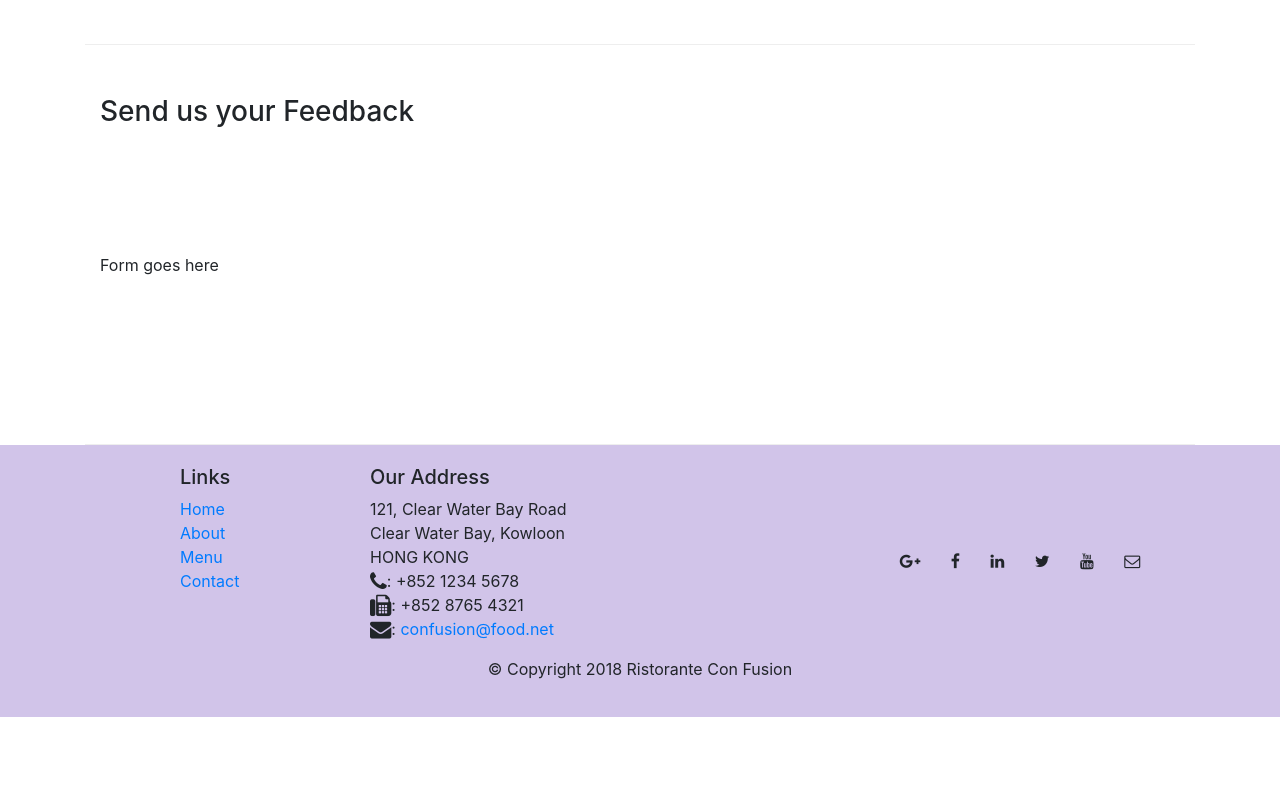
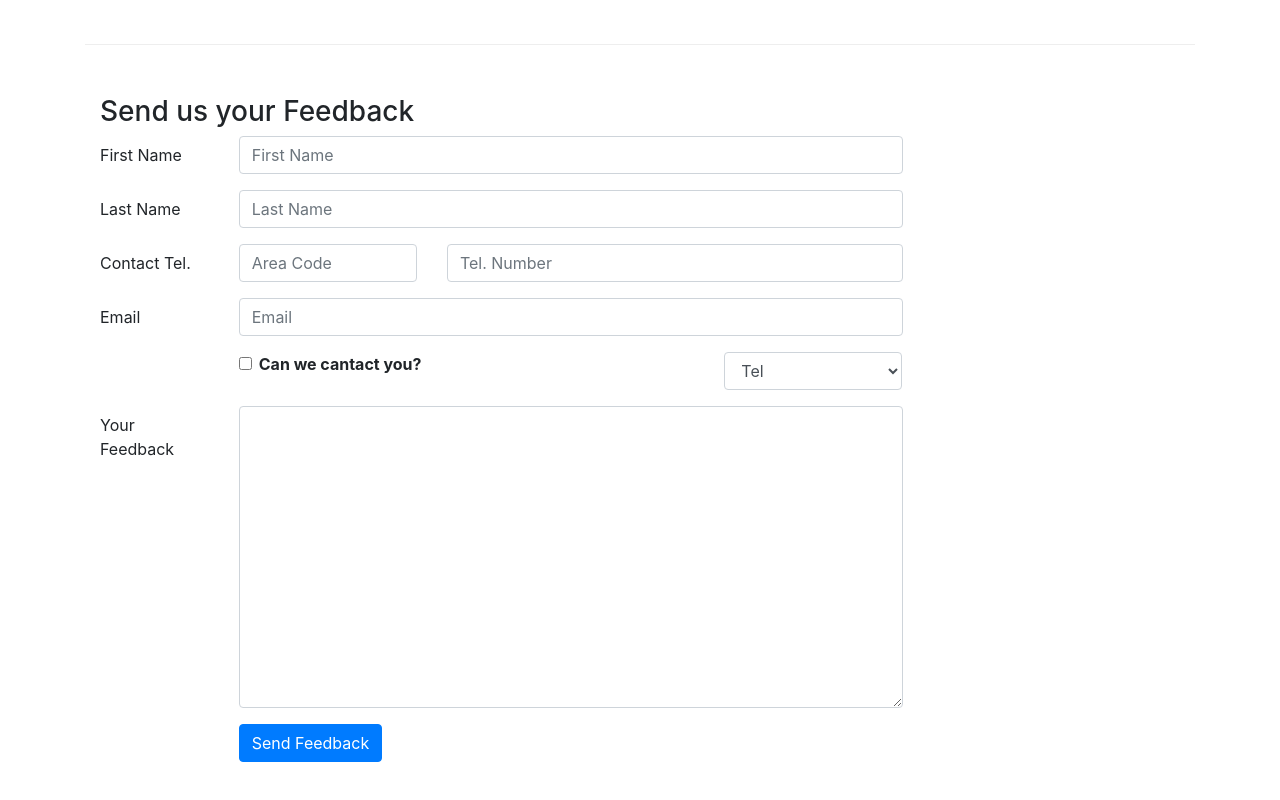
Before and after one commit to Ritwik783/Bootstrap, a website: page contactus.html in a window 1280 px wide. Shown: the part 820-1620 px from the top of the page. Before the commit the page ends 1537 px from the top, so only its background shows below. Drawn offline with nearby package versions, Linux system fonts and the light colour scheme.

Commit message:
form added

```diff
--- a/contactus.html
+++ b/contactus.html
@@ -93,10 +93,66 @@
               <h3>Send us your Feedback</h3>
            </div>
             <div class="col-12 col-md-9">
-                Form goes here
+                <form>
+                    <div class="form-group row">
+                        <label for="firstname" class="col-md-2 col-form-label">First Name</label>
+                        <div class="col-md-10">
+                            <input type="text" class="form-control" id="firstname" name="firstname" placeholder="First Name">
+                        </div>
+                    </div>
+                    <div class="form-group row">
+                        <label for="lastname" class="col-md-2 col-form-label">Last Name</label>
+                        <div class="col-md-10">
+                            <input type="text" class="form-control" id="lastname" name="lastname" placeholder="Last Name">
+                        </div>
+                    </div>
+                    <div class="form-group row">
+                        <label for="telnum" class="col-12 col-md-2 col-form-label">Contact Tel.</label>
+                        <div class="col-5 col-md-3">
+                            <input type="tel" class="form-control" id="areacode" name="arecode" placeholder="Area Code">
+                        </div>
+                        <div class="col-7 col-md-7">
+                            <input type="tel" class="form-control" id="telnum" name="telnum" placeholder="Tel. Number">
+                        </div>
+                    </div>
+                    <div class="form-group row">
+                        <label for="emailid" class="col-md-2 col-form-label">Email</label>
+                        <div class="col-md-10">
+                            <input type="email" class="form-control" id="emailid" name="emailid" placeholder="Email">
+                        </div>
+                    </div>
+                    <div class="form-group row">
+                        <div class="col-md-6 offset-md-2">
+                            <div class="form-check">
+                                <input type="checkbox" class="form-check-input" name="approve" id="approve" value="">
+                                <label class="form-check-lebel" for="approve">
+                                    <strong>Can we cantact you?</strong>
+                                </label>
+                            </div>
+                        </div>
+                        <div class="col-md-3 offset-md-1">
+                            <select class="form-control" name="" id="">
+                                <option value="">Tel</option>
+                                <option value="">Email</option>
+                            </select>
+                         </div>
+                    </div>
+                    <div class="form-group row">
+                        <label for="feedback" class="col-md-2 col-form-label">Your Feedback</label>
+                       <div class="col-md-10">
+                          <textarea class="form-control" id="feedback" name="feedback" rows="12"></textarea>
+                      </div>
+                  </div>
+                  <div class="form-group row">
+                     <div class="offset-md-2 col-md-10">
+                        <button type="submit" class="btn btn-primary">
+                            Send Feedback
+                        </button>
+                     </div>
+                  </div>
+                </form>
             </div>
-             <div class="col-12 col-md">
-            </div>
+
        </div>
 
     </div>
```
